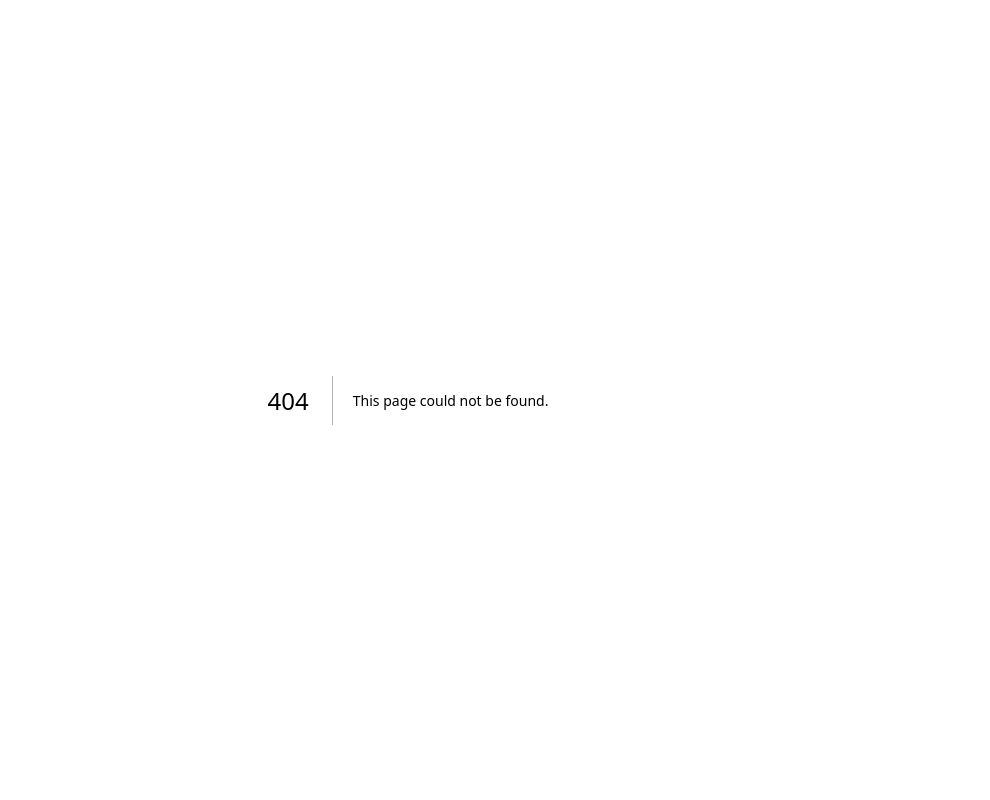
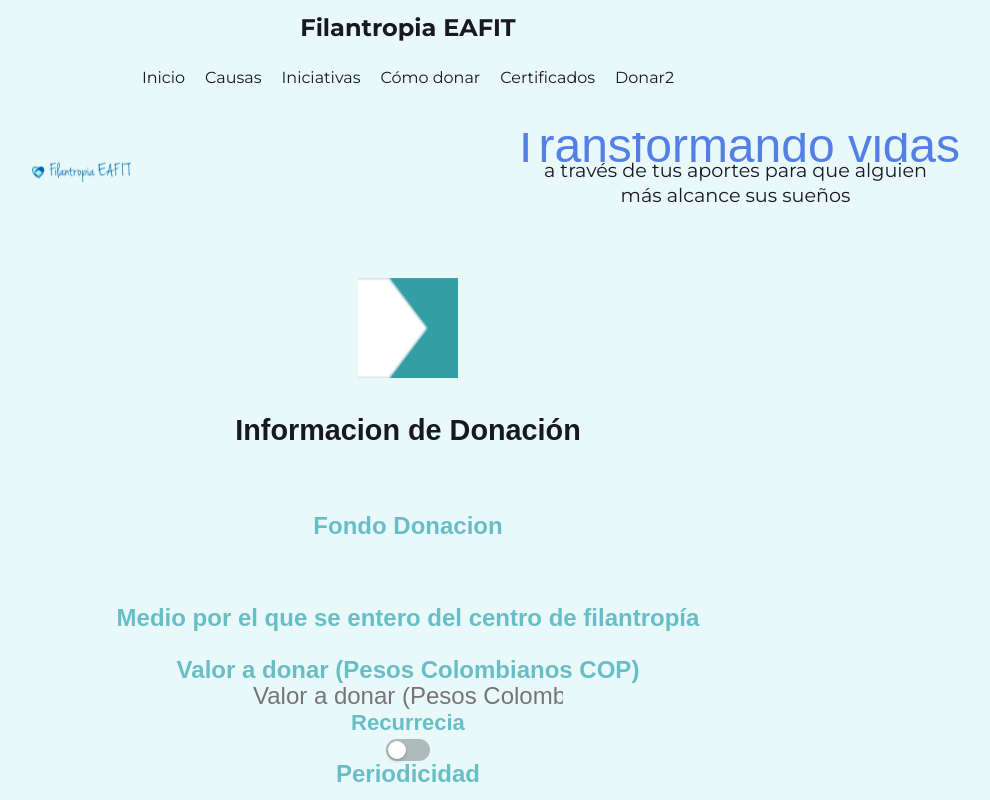
Before and after one commit to nodo-eafit-frontend/gamma-equipo-2, a Next.js app: page /donar2 in a window 1280 px wide. Before the commit this address had no page. Shown: the top 800 px of the page, without its empty margins (232-1222 px from the left). Built offline with nearby package versions, Linux system fonts and the light colour scheme; a web font is replaced by a local one.

Commit message:
feat: pagina de donaciones2

```diff
--- a/app/(navbar-micrositio)/donar/page.jsx
+++ b/app/(navbar-micrositio)/donar/page.jsx
@@ -1,11 +1,11 @@
 import React from 'react';
-import InformacionDeDonacion from '@/components/donar2/Form2';
+
 
 
 const Donar = () => {
 	return (
 	<div>
-		<InformacionDeDonacion />
+
 	</div>
 	);
 };
--- /dev/null
+++ b/app/(navbar-micrositio)/donar2/page.jsx
@@ -0,0 +1,14 @@
+import InformacionDeDonacion from '@/components/donar2/Form2';
+import React from 'react';
+
+
+
+const Donar2 = () => {
+	return (
+	<div>
+		<InformacionDeDonacion />
+	</div>
+	);
+};
+
+export default Donar2;
--- a/components/Navbar.jsx
+++ b/components/Navbar.jsx
@@ -25,6 +25,10 @@
 	{
 		label: 'Certificados',
 		route: '/certificados',
+	},
+	{
+		label: 'Donar2',
+		route: 'donar2',
 	},
 ];
 
--- a/components/certificados/Form/Form.jsx
+++ b/components/certificados/Form/Form.jsx
@@ -32,7 +32,7 @@
       </div>
       <div className={form__group}>
         <label htmlFor="numero-documento">Número de documento</label>
-        <input id="numero-documento" type="text" placeholder="eeee"/>
+        <input id="numero-documento" type="text" className={form__input}/>
       </div>
       <div className={styles["form__group--buttons"]}>
         <button className={`${form__button} ${styles["form__button--primary"]}`}>
--- a/components/donar2/Form2.jsx
+++ b/components/donar2/Form2.jsx
@@ -1,27 +1,38 @@
-import React from "react";
+'use client';
+
+import React, { useState } from "react";
 import Image from "next/image";
-import Quetemotiva from "../../assets/donaciones/Quetemotiva.png";
+import quetemotiva from "../../assets/donaciones/Quetemotiva.png";
 import Link from "next/link";
-import styles from  "./FormDonaciones2.module.scss";
+import styles from  "./FormD.module.scss";
+import { Switch } from "antd";
+import { Checkbox } from "antd";
+
+
 
 export default function InformacionDeDonacion() {
 
-const { formdonaciones } = styles;
+const { formdonaciones, infodonaciones, image, formdonaciones__input, formdonaciones__group, recurrencia } = styles;
+
+const {toggle, seToggle} = useState(false);
+const toggler =() => {
+  toggle ? seToggle (false) : seToggle (true);
+}
 
   return (
-    <div>
-      <div>
+    <div className={formdonaciones}>
+      <div className={image}>
         <Image
-          src={Quetemotiva}
+          src={quetemotiva}
           alt="Que te motiva"
           quality={100}
         />
       </div>
-      <h1>Informacion de Donación</h1>
-      <form>
-        <div>
+      <h1 className={infodonaciones}>Informacion de Donación</h1>
+      <form className= {formdonaciones}>
+        <div className= {formdonaciones__group}>
           <label htmlFor="tipo-fondo">Fondo Donacion</label>
-          <select id="tipo-fondo">
+          <select id="tipo-fondo" className={formdonaciones__input}>
             <option></option>
             <option>CULTURA</option>
             <option>DEPORTE</option>
@@ -58,15 +69,14 @@
           placeholder="Valor a donar (Pesos Colombianos COP)"
         />
 
-        <div>
-          <label htmlFor="recurrencia">
-            Recurrecia
-            <span>Sí</span>
-            <span>No</span>
-          </label>
+
+        <div className={recurrencia}>
+            <p>Recurrecia</p>
+            <Switch onClick={toggler}/>
+            {toggle ?<span>Si!</span> : <span></span>}
         </div>
 
-        <div>
+        <div className={formdonaciones__input}>
           <label htmlFor="periodicidad">Periodicidad</label>
           <select id="periodicidad">
             <option></option>
@@ -80,16 +90,14 @@
             <option>G - Anual</option>
           </select>
         </div>
-
-        <input type="checkbox" />
+        <label>
+        <Checkbox />
         <Link
-          href="https://www.eafit.edu.co/institucional/centro-filantropia/Paginas/terminos-condiciones-uso-sitio-web-donaciones.aspx"
-          target="blank"
-        >
+          href="https://www.eafit.edu.co/institucional/centro-filantropia/Paginas/terminos-condiciones-uso-sitio-web-donaciones.aspx" target="_blank">
           Aceptar términos y condiciones
         </Link>
-
-        <Link href="/" target="blank">
+        </label>
+        <Link href="/" target="_blank">
           Preguntas frecuentes
         </Link>
       </form>
--- a/components/donar2/FormD.module.scss
+++ b/components/donar2/FormD.module.scss
@@ -1,5 +1,48 @@
-@import "../../../styles/base/variables";
+@import "../../styles/base/variables";
+
+.image {
+  width: 100px;
+  height: 100px;
+}
 
 .formdonaciones {
-    display: flex;
+  display: flex;
+  flex-direction: column;
+  align-items: center;
+  text-align: center;
+  font-family: $font-tertiary;
+  font-size: $font-size-s;
+  background-color: $light-color;
+  padding: 70px 0px;
+  color: $secundary-color;
+  font-weight: 700;
+
+  &__group {
+    width: 70%;
+    margin-bottom: 40px;
+
+    &__input {
+      width: 90%;
+      margin: 0.5rem 0;
+      font-size: $font-size-s;
+      background-color: $secundary-color;
+      padding: 10px;
+      border-radius: 10px;
+      text-align: center;
+      appearance: auto;
+      color: black;
+    }
+  }
+
+  .infodonaciones {
+    font-weight: 700;
+    color: $dark-color;
+    font-size: $font-size-m;
+    padding: 40px 0px 0px 0px;
+  }
 }
+
+.recurrencia {
+  display: block;
+
+}
--- a/package.json
+++ b/package.json
@@ -9,6 +9,7 @@
 		"lint": "next lint"
 	},
 	"dependencies": {
+		"antd": "^5.4.4",
 		"bootstrap": "^5.1.3",
 		"bootswatch": "^5.2.3",
 		"eslint": "8.37.0",
```
Also changed, not shown: components/donar2/checkbox/checkbox.jsx (added, +11 -0 lines), 1 other file (tests, documents, lock files or other folders).
